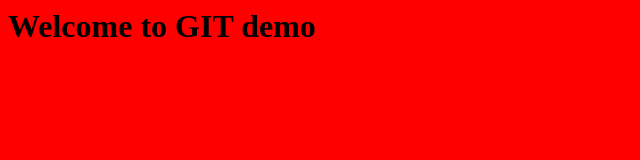
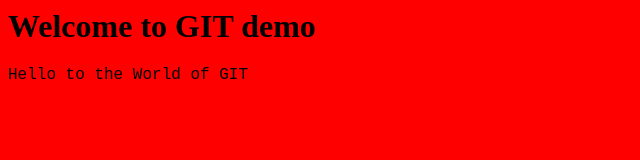
Before and after one commit to avinashtauro-arctechinfo/hello-world, a plain HTML site: page index.html in a window 1280 px wide. Shown: the whole page, without its empty margins (0-640 px from the left). Drawn offline with Linux system fonts and the light colour scheme.

Commit message:
Added p in index.html and set its style

```diff
--- a/index.html
+++ b/index.html
@@ -4,5 +4,8 @@
 	<head>
 	<body>
 		<h1>Welcome to GIT demo</h1>
+		<p>
+			Hello to the World of GIT
+		</p>
 	</body>
 </html>
--- a/style.css
+++ b/style.css
@@ -1,3 +1,8 @@
 body {
 	background-color: red;
 }
+
+p
+{
+	font-family: "Courier New"
+}
```
